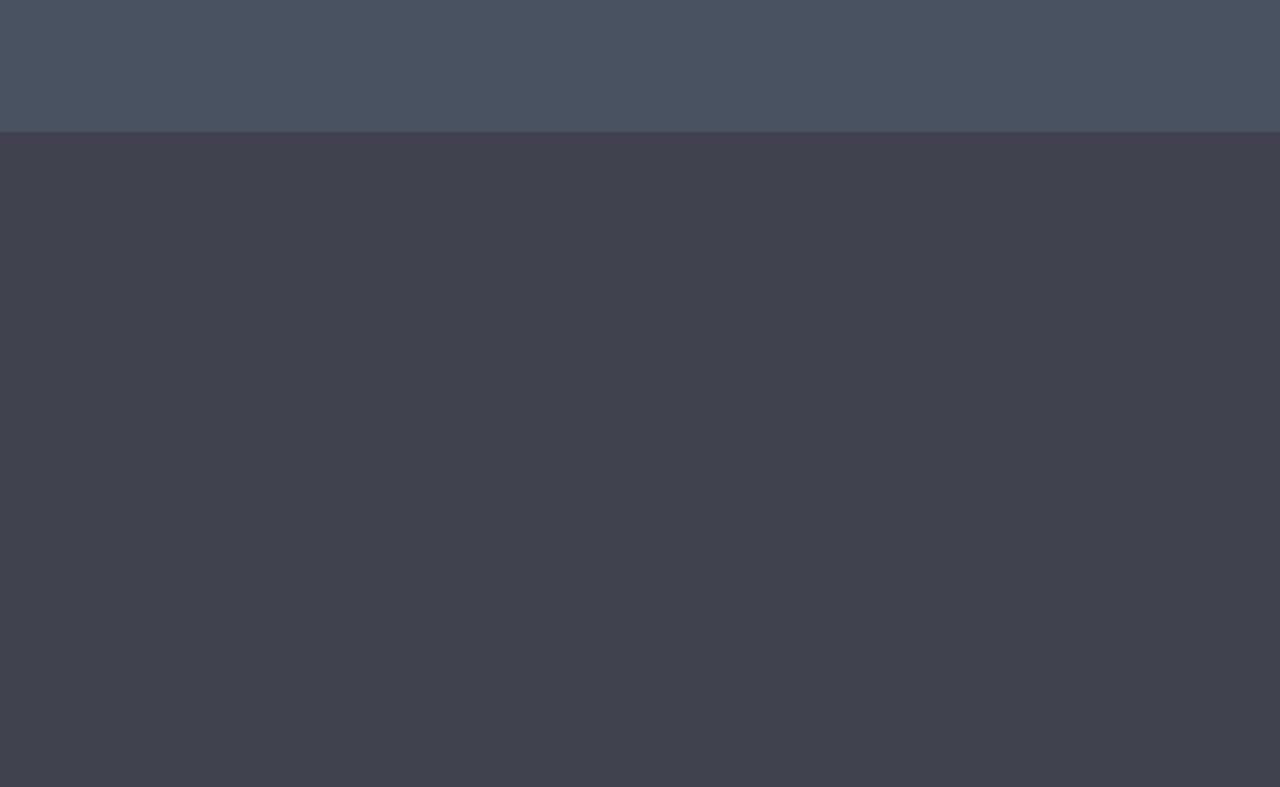
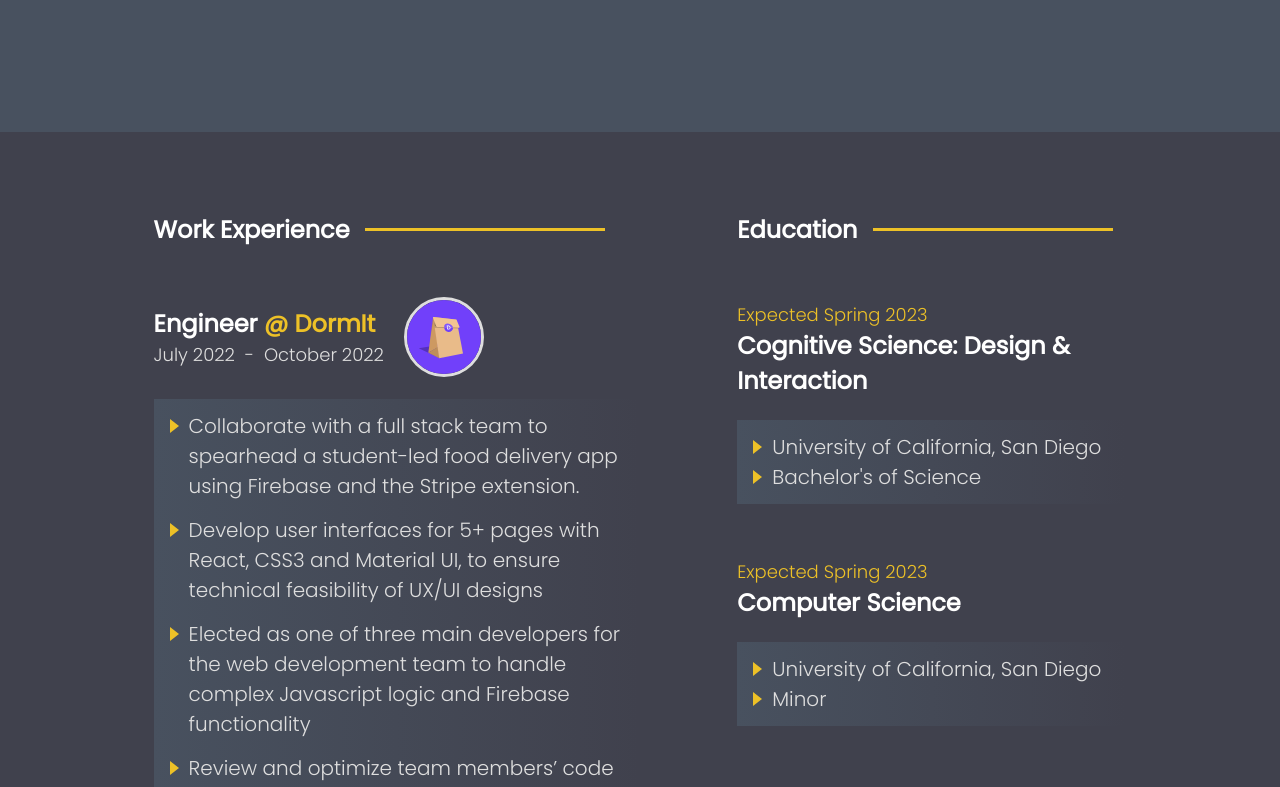
Before and after one commit to dbinlee3/ben-and-queries, a React (Create React App) app: page / in a window 1280 px wide. Shown: the part 2660-3447 px from the top of the page. Before the commit the page ends 2792 px from the top, so only its background shows below. Built offline with nearby package versions, Linux system fonts and the light colour scheme.

Commit message:
Responsive experience

```diff
--- a/src/App.js
+++ b/src/App.js
@@ -15,8 +15,8 @@ function App() {
       <Landing />
       <About />
       <Projects />
-      {/* <Experience />
-      <Footer /> */}
+      <Experience />
+      {/* <Footer /> */}
     </>
   );
 }
--- a/src/index.css
+++ b/src/index.css
@@ -51,6 +51,9 @@ p {
 
 ul {
   list-style: none;
+  padding: 0;
+  /* padding-inline-start: 40px; */
+
 }
 
 .button-primary {
--- a/src/pages/experience/Experience.module.css
+++ b/src/pages/experience/Experience.module.css
@@ -9,7 +9,20 @@
 .content {
     max-width: 1100px;
     width: 76%;
-    padding: 120px 0;
+    padding: 80px 0;
     display: flex;
     justify-content: space-between;
 }
+
+@media screen and (max-width: 900px) {
+    .content {
+        width: 82%;
+    }
+}
+
+@media screen and (max-width: 720px) {
+    .content {
+        width: 90%;
+        display: block;
+    }
+}
--- a/src/pages/experience/education/Education.js
+++ b/src/pages/experience/education/Education.js
@@ -20,6 +20,7 @@ function Education() {
                         </a>
 
                         <div className={styles.descriptionContainer}>
+                            <div className={styles.descriptionContent}>
                                 <div className={styles.description}>
                                     <div className={styles.triangle} />
                                     <p>{item.school}</p>
@@ -27,6 +28,7 @@ function Education() {
                                 <div className={styles.description}>
                                     <div className={styles.triangle} />
                                     <p>{item.degree}</p>
+                                </div>
                             </div>
                         </div>
                     </li>
--- a/src/pages/experience/education/Education.module.css
+++ b/src/pages/experience/education/Education.module.css
@@ -1,5 +1,6 @@
 .container {
     max-width: 445px;
+    width: 40%;
 }
 
 .header {
@@ -44,12 +45,16 @@
     margin-top: 22px;
     width: 100%;
     height: auto;
-    padding: 12px 16px;
+
     background: linear-gradient(to right, var(--primary), rgb(0,0,0,0));
     display: flex;
     flex-direction: column;
     grid-gap: 12px;
 
+}
+
+.descriptionContent {
+    padding: 12px 16px;
 }
 
 .description {
@@ -69,3 +74,11 @@
 .description > p {
     color: var(--font);
 }
+
+@media screen and (max-width: 720px) {
+
+    .container {
+        width: 100%;
+        padding-top: 80px;
+    }
+}
--- a/src/pages/experience/work/Work.js
+++ b/src/pages/experience/work/Work.js
@@ -28,7 +28,8 @@ function Work() {
                             </a>
                         </div>
 
-                        <ul className={styles.descriptionContainer}>
+                        <div className={styles.descriptionContainer}>
+                            <ul className={styles.descriptionContent}>
                                 {item.bullets.map((bullet) => {
                                     return <li className={styles.description}>
                                         <div className={styles.triangle} />
@@ -36,6 +37,7 @@ function Work() {
                                     </li>
                                 })}
                             </ul>
+                        </div>
                     </li>
                 })}
             </ul>
--- a/src/pages/experience/work/Work.module.css
+++ b/src/pages/experience/work/Work.module.css
@@ -1,4 +1,5 @@
 .container {
+    width: 50%;
     max-width: 540px;
     display: flex;
     flex-direction: column;
@@ -7,6 +8,7 @@
 }
 
 .header {
+    width: 100%;
     display: flex;
     align-items: center;
     grid-gap: clamp(8px, 1.2vw, 18px);
@@ -24,7 +26,7 @@
 }
 
 .content {
-    width: 90%;
+    width: 100%;
 }
 
 .entryContainer {
@@ -73,12 +75,16 @@
     margin-top: 22px;
     width: 100%;
     height: auto;
+    background: linear-gradient(to right, var(--primary), rgb(0,0,0,0));
+
+
+}
+
+.descriptionContent {
     padding: 12px 16px;
-    background: linear-gradient(to right, var(--primary), rgb(0,0,0,0));
     display: flex;
     flex-direction: column;
-    grid-gap: 12px;
-
+    grid-gap: 14px;
 }
 
 .description {
@@ -98,3 +104,9 @@
 .description > p {
     color: var(--font);
 }
+
+@media screen and (max-width: 720px) {
+    .container {
+        width: 100%;
+    }
+}
--- a/src/pages/projects/Projects.module.css
+++ b/src/pages/projects/Projects.module.css
@@ -122,6 +122,12 @@
 }
 
 @media screen and (max-width: 900px) {
+
+    .content {
+        width: 82%;
+    }
+
+
     .projectImgLink {
         max-width: 600px;
         width: 66%;
@@ -129,6 +135,10 @@
 
     .projectContent {
         max-width: 66%;
+    }
+
+    .projectContainer {
+        max-height: none;
     }
 
 }
@@ -141,6 +151,8 @@
     .projects {
         padding: 60px 0 0 0;
         grid-gap: 100px;
+
+        grid-gap: clamp(40px, 4vw, 100px);
     }
 
     .projectImgLink {
```
Lines whose indentation alone changed are shown as unchanged.
